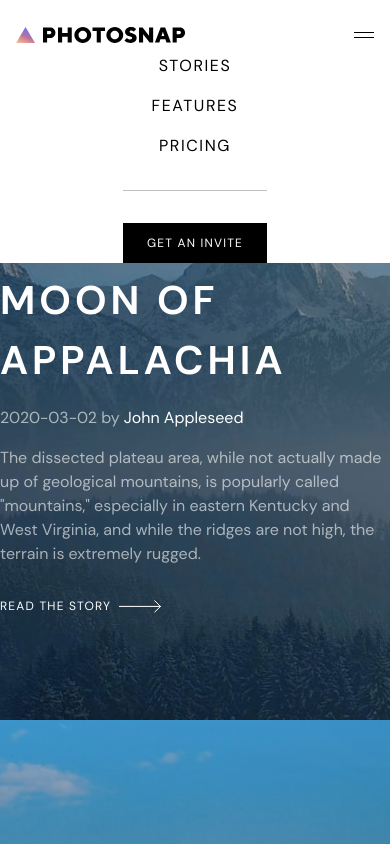
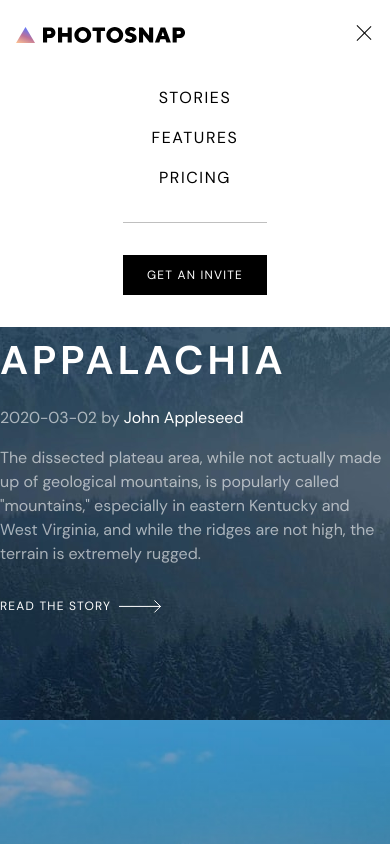
Before and after one commit to dominikrubroeder/photosnap-multi-page-website, a Next.js app: page /stories in a window 390 px wide. Both pictures are taken after a click on the button 364 px from the left and 35 px from the top of the page. Shown: the top 844 px of the page. Built offline with nearby package versions, Linux system fonts and the light colour scheme.

Commit message:
Animate and transitioning responsive navigation flyout

```diff
--- a/components/layout/Header.tsx
+++ b/components/layout/Header.tsx
@@ -1,22 +1,39 @@
-import React from 'react';
+import React, { useState } from 'react';
 import Logo from '../svg/Logo';
 import Button from '../ui/Button';
 import { motion } from 'framer-motion';
 import Navigation from '../navigation/navigation';
+import { AnimatePresence } from 'framer-motion';
 
+// Staggering navigation items appearance: https://codesandbox.io/s/framer-motion-side-menu-mx2rw?from-embed=&file=/src/Navigation.tsx
 const Header: React.FC = () => {
+  const [showNavigationFlyout, setShowNavigationFlyout] = useState(false);
+
   return (
     <header className="relative p-4">
       <div className="mx-auto flex max-w-[69.375rem] items-center justify-between gap-4">
         <Logo />
 
         <div className="md:flex-1">
-          <button className="group mb-4 inline-grid gap-1 transition md:hidden">
-            <span className="h-[0.0625rem] w-5 origin-center bg-black transition group-hover:rotate-45"></span>
-            <span className="h-[0.0625rem] w-5 origin-center bg-black transition group-hover:-rotate-45"></span>
+          <button
+            className="group inline-grid cursor-pointer gap-1 py-4 transition md:hidden"
+            onClick={() =>
+              setShowNavigationFlyout((previousState) => !previousState)
+            }
+          >
+            <span
+              className={`relative h-[0.0625rem] w-5 origin-center cursor-pointer bg-black transition duration-300 ${
+                showNavigationFlyout ? 'rotate-45' : 'rotate-0'
+              }`}
+            ></span>
+            <span
+              className={`relative h-[0.0625rem] w-5 origin-center cursor-pointer bg-black transition duration-300 ${
+                showNavigationFlyout ? '-top-1 -rotate-45' : 'top-0 rotate-0'
+              }`}
+            ></span>
           </button>
 
-          <div className="absolute left-0 z-50 grid w-full justify-center gap-8 bg-white md:relative md:left-auto md:mt-0 md:flex md:justify-between md:py-0">
+          <div className="absolute left-0 z-50 hidden w-full justify-center gap-8 bg-white md:relative md:left-auto md:mt-0 md:flex md:justify-between md:py-0">
             <Navigation withHome={false} />
 
             <hr className="border-black opacity-25 md:hidden" />
@@ -25,6 +42,46 @@ const Header: React.FC = () => {
           </div>
         </div>
       </div>
+
+      <AnimatePresence initial={false}>
+        {showNavigationFlyout && (
+          <motion.div
+            key="navigationFlyout"
+            initial={{ opacity: 0, height: '0', visibility: 'hidden', y: -24 }}
+            animate={{
+              opacity: 1,
+              height: 'auto',
+              visibility: 'visible',
+              y: 0,
+            }}
+            exit={{ opacity: 0, height: '0' }}
+            transition={{ ease: 'easeOut', duration: 0.3 }}
+            className="absolute left-0 z-50  w-full  bg-white md:hidden"
+          >
+            <motion.div
+              key="navigationFlyoutContent"
+              initial={{ opacity: 0 }}
+              animate={{ opacity: 1 }}
+              exit={{ opacity: 0 }}
+              transition={{ ease: 'easeOut', delay: 0.4 }}
+              className="grid justify-center gap-8 py-8"
+            >
+              <Navigation withHome={false} />
+
+              <motion.hr
+                key="navigationFlyoutDivider"
+                initial={{ opacity: 0, width: '0%' }}
+                animate={{ opacity: 0.25, width: '100%' }}
+                exit={{ opacity: 0, width: '0%' }}
+                transition={{ ease: 'easeOut', delay: 0.8 }}
+                className="mx-auto border-black md:hidden"
+              />
+
+              <Button variant="contained" text="Get an invite" />
+            </motion.div>
+          </motion.div>
+        )}
+      </AnimatePresence>
     </header>
   );
 };
```
